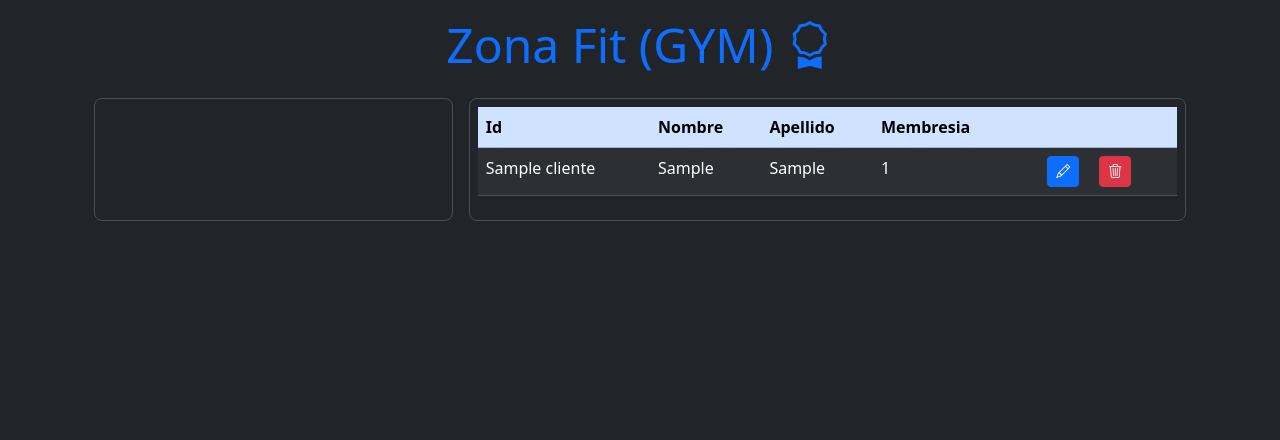
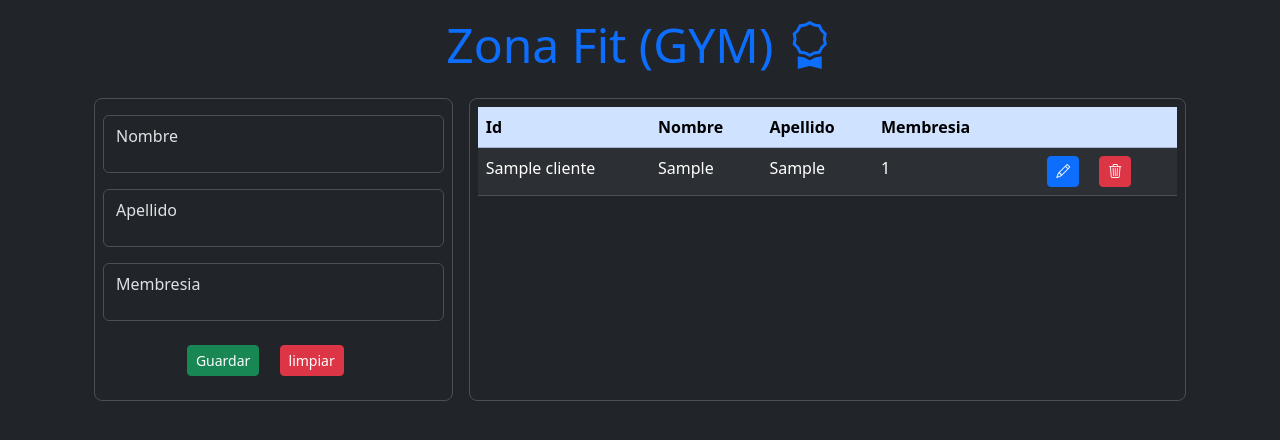
Before and after one commit to Nahuelgarcia12/Cursopy, a Flask app: page / in a window 1280 px wide. Shown: the top 440 px of the page. Run offline with Flask 3, Linux system fonts and the light colour scheme; tables that the repository leaves empty or names only in its code hold one stand-in row (values such as "Sample post").

Commit message:
creacion de formulario + botones con estilos

```diff
--- a/cursopython/Zonafit/templates/index.html
+++ b/cursopython/Zonafit/templates/index.html
@@ -23,6 +23,29 @@
             <!-- FORMULARIO -->
             <div class="border rounded-3 p-2">
                 <!-- aquí va el formulario -->
+                <form action="/guardar" method="POST" autocomplete="off">
+                    <!--Nombre -->
+                    <div class="form-floating py-2">
+                        <input type="text" class="form-control " id="nombre" placeholder="Nombre"/>
+                        <label for="nombre" class="form-label">Nombre</label>
+                    </div>
+                    <!--apellido -->
+                    <div class="form-floating py-2">
+                        <input type="text" class="form-control " id="apellido" placeholder="Apellido"/>
+                        <label for="apellido" class="form-label">Apellido</label>
+                    </div>
+                    <!--Membresia -->
+                    <div class="form-floating py-2">
+                        <input type="number" class="form-control " id="membresia" placeholder="Membresia"/>
+                        <label for="membresia" class="form-label">Membresia</label>
+                    </div>
+                    <div class="text-center py-3">
+                        <button type="submit" class="btn btn-success btn-sm me-3">Guardar
+                        </button>
+                        <input type="reset" class="btn btn-danger btn-sm me-3" value="limpiar">
+
+                    </div>
+                </form>
             </div>
 
             <!-- TABLA -->
```
Lines whose indentation alone changed are shown as unchanged.
